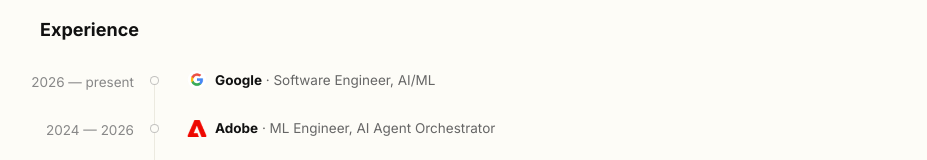
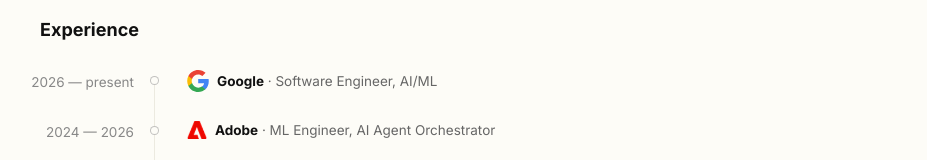
Before and after one commit to bansal-aditya/bansal-aditya.github.io, a Next.js app: page / in a window 1280 px wide. Shown: the part 754-914 px from the top of the page, without its empty margins (172-1099 px from the left). Built offline with nearby package versions, Linux system fonts and the light colour scheme.

Commit message:
fix: use tight vector SVG for Google logo and optically balance size

```diff
--- a/src/components/ExperienceSection.tsx
+++ b/src/components/ExperienceSection.tsx
@@ -41,7 +41,9 @@ export default function ExperienceSection() {
                   <img
                     src={item.logo}
                     alt={item.company}
-                    className="w-5 h-5 object-contain rounded-sm flex-shrink-0"
+                    className={`object-contain rounded-sm flex-shrink-0 ${
+                      item.company === "Google" ? "w-[22px] h-[22px]" : "w-5 h-5"
+                    }`}
                   />
                 )}
                 <div>
--- a/src/data/experience.ts
+++ b/src/data/experience.ts
@@ -11,7 +11,7 @@ export const experience: ExperienceItem[] = [
     dateRange: "2026 — present",
     company: "Google",
     role: "Software Engineer, AI/ML",
-    logo: "/images/logos/google.png",
+    logo: "/images/logos/google.svg",
     description: "Working on the Gemini Agent Platform",
   },
   {
```
Also changed, not shown: public/images/logos/google.svg (added).
